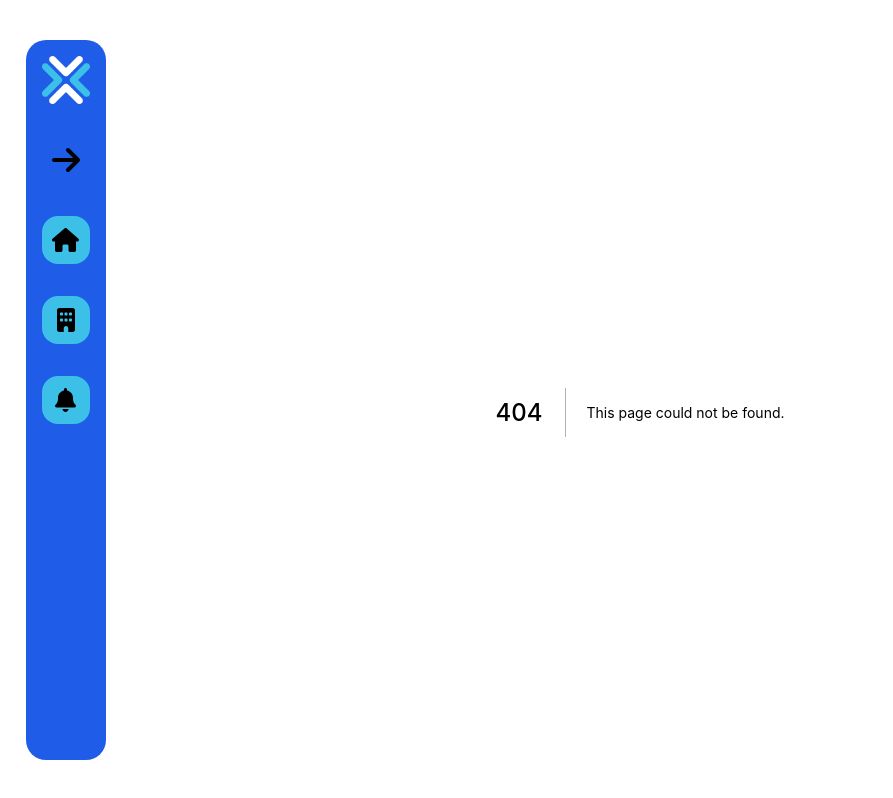
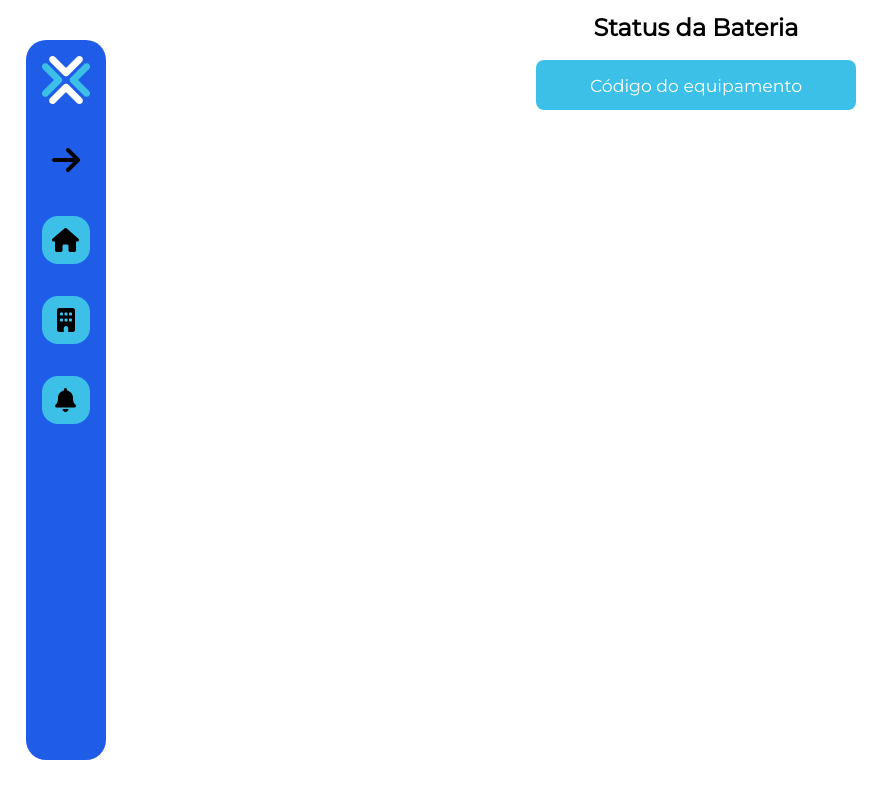
Before and after one commit to 2022M4T1-Inteli/IPTRACKER, a Next.js app in the folder src/frontend/: page /bateria in a window 1280 px wide. Before the commit this address had no page. Shown: the top 798 px of the page, without its empty margins (0-893 px from the left). Built offline with nearby package versions, Linux system fonts and the light colour scheme.

Commit message:
Update - Bateria

```diff
--- /dev/null
+++ b/src/frontend/pages/bateria.jsx
@@ -0,0 +1,17 @@
+import StatusdaBateria from "../components/Bateria/Bateria"
+import styles from '../styles/Predios.module.css'
+
+
+function Bateria() {
+    return (
+        <div className="text-center " >
+            <h1 className="Montserrat font-bold text-2xl text-black lg:pl-28">Status da Bateria</h1>
+            <input type="text" className={styles.input}   placeholder="Código do equipamento" />
+            <div>
+                <StatusdaBateria/>
+            </div>
+        </div>
+    )
+}
+
+export default Bateria
```
Also changed, not shown: src/frontend/components/Bateria/Bateria.jsx (+21 -2 lines).
